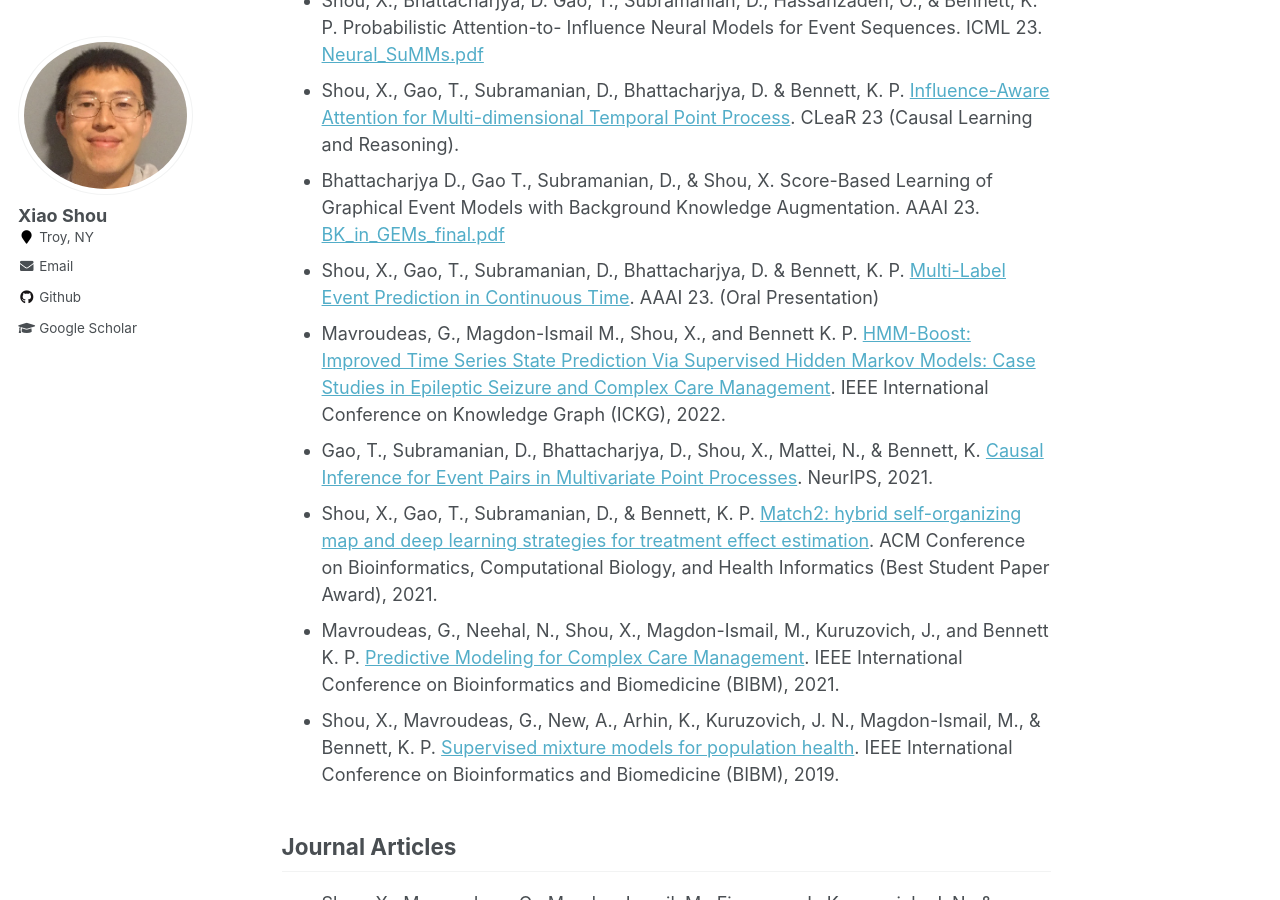
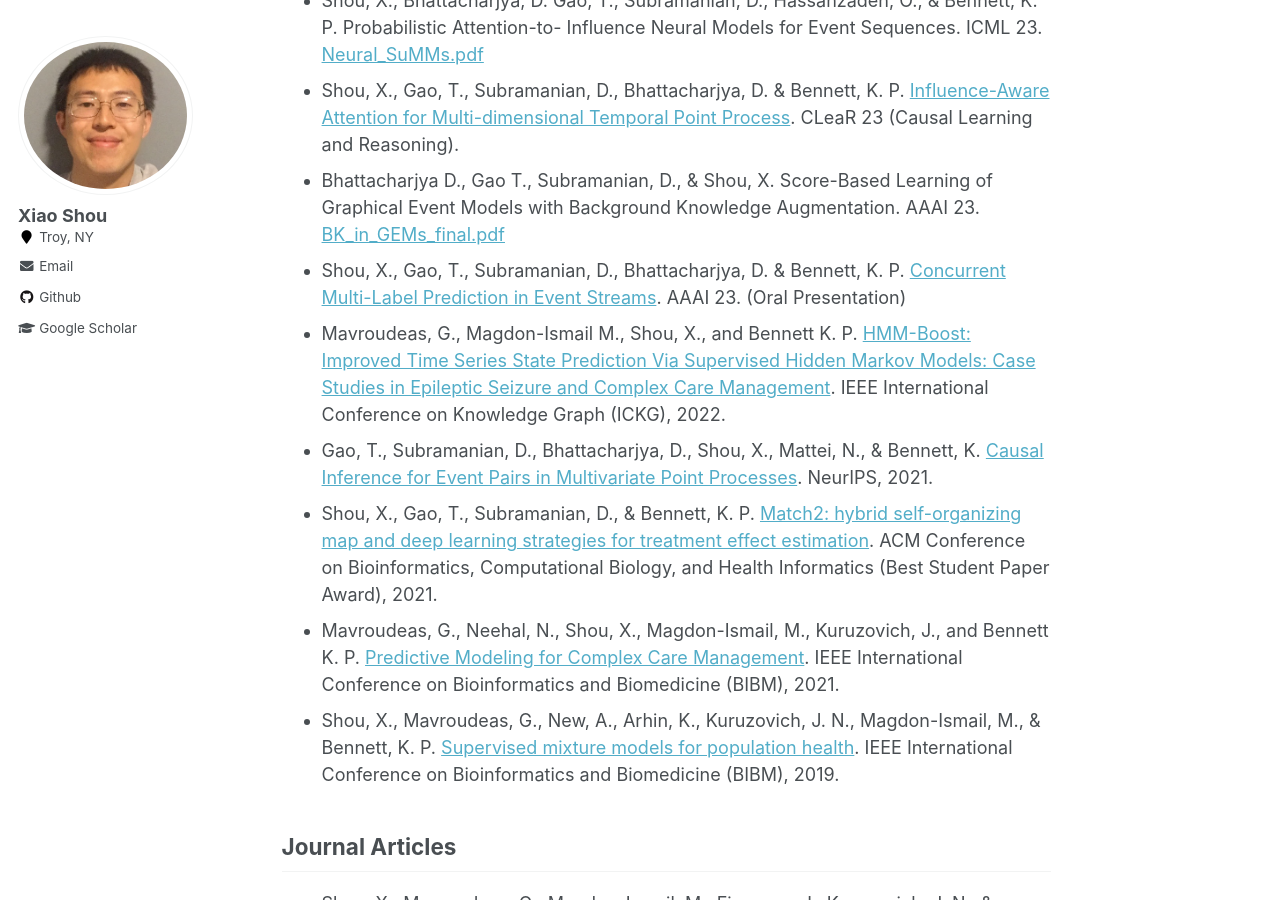
Before and after one commit to shou-xiao/shou-xiao1.github.io, a Jekyll site: the page built from _pages/about.md, in a window 1280 px wide and 900 px high, scrolled down 1034 px. Built offline with Jekyll 4.4.1, drawn with Linux system fonts in a browser that asks for light colours.

Commit message:
Update about.md

```diff
--- a/_pages/about.md
+++ b/_pages/about.md
@@ -36,12 +36,12 @@ Peer Reviewed Conference Proceedings
 * Shou, X., Subramanian, D., Bhattacharjya, D., Gao, T. & Bennett, K. P. Event-former: A Self-supervised Learning Paradigm for Temporal Point Processes. Under review.
 * Shou, X., Gao, T, Subramanian, D., Bhattacharjya, D., Hassanzadeh, O. & Bennett, K. P. Pairwise Causality Guided Transformers for Event Sequences. NeurIPS 2023.
 * Shou, X., Bhattacharjya, D. Gao, T., Subramanian, D., Hassanzadeh, O., & Bennett, K. P. Probabilistic Attention-to-
-Influence Neural Models for Event Sequences. ICML 23. [Neural_SuMMs.pdf](https://github.com/shou-xiao/shou-xiao.github.io/files/11568586/Neural_SuMMs.pdf)
+Influence Neural Models for Event Sequences. ICML 23. [Neural_SuMMs.pdf](https://proceedings.mlr.press/v202/shou23a.html)
 * Shou, X., Gao, T., Subramanian, D., Bhattacharjya, D. & Bennett, K. P. [Influence-Aware Attention for Multi-dimensional
 Temporal Point Process](https://openreview.net/pdf?id=O6lke-lyluT). CLeaR 23 (Causal Learning and Reasoning).
 * Bhattacharjya D., Gao T., Subramanian, D., & Shou, X. Score-Based Learning of Graphical Event Models with Background
-Knowledge Augmentation. AAAI 23. [BK_in_GEMs_final.pdf](https://github.com/shou-xiao/shou-xiao.github.io/files/11568588/BK_in_GEMs_final.pdf)
-* Shou, X., Gao, T., Subramanian, D., Bhattacharjya, D. & Bennett, K. P. [Multi-Label Event Prediction in Continuous Time](https://idea.rpi.edu/sites/default/files/2022-11/xiao_shou_multi_label_aaai23%5B1%5D-1.pdf).
+Knowledge Augmentation. AAAI 23. [BK_in_GEMs_final.pdf](https://ojs.aaai.org/index.php/AAAI/article/view/26437)
+* Shou, X., Gao, T., Subramanian, D., Bhattacharjya, D. & Bennett, K. P. [Concurrent Multi-Label Prediction in Event Streams](https://ojs.aaai.org/index.php/AAAI/article/view/26172).
 AAAI 23. (Oral Presentation)
 * Mavroudeas, G., Magdon-Ismail M., Shou, X., and Bennett K. P. [HMM-Boost: Improved Time Series State Prediction Via Supervised Hidden Markov Models: Case Studies in Epileptic Seizure and Complex Care Management](https://ieeexplore.ieee.org/abstract/document/10030067). IEEE International Conference on Knowledge Graph (ICKG), 2022.
 * Gao, T., Subramanian, D., Bhattacharjya, D., Shou, X., Mattei, N., & Bennett, K. [Causal Inference for Event Pairs in Multivariate Point Processes](https://proceedings.neurips.cc/paper/2021/file/9078f2a8254704bd760460f027072e52-Paper.pdf). NeurIPS, 2021.
```
